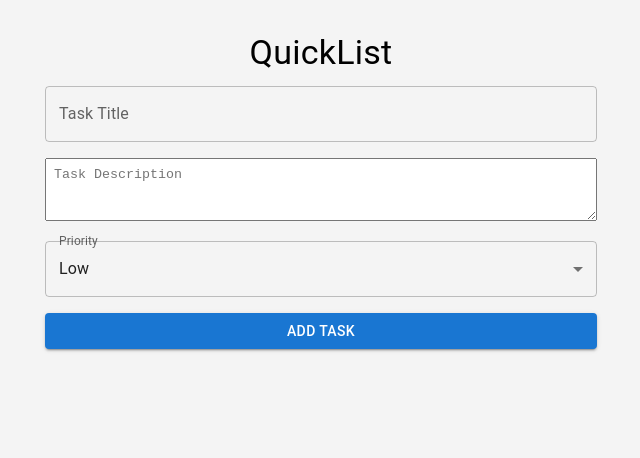
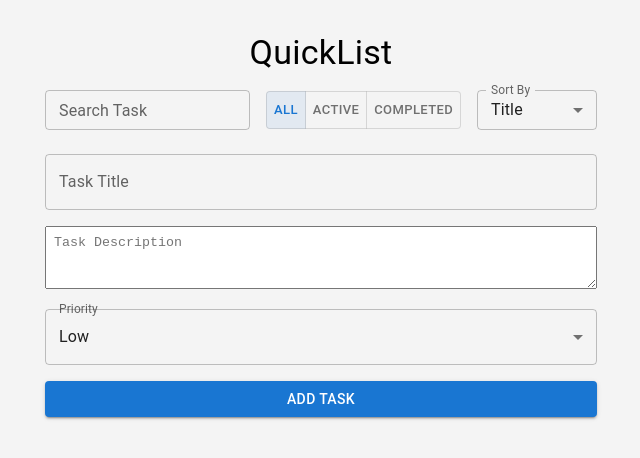
Before and after one commit to TanushreeMohanty/QuickList, a React (Vite) app: page / in a window 1280 px wide. Shown: the top 458 px of the page, without its empty margins (319-959 px from the left). Built offline with nearby package versions, Linux system fonts and the light colour scheme.

Commit message:
Task Filtering and Sorting

```diff
--- a/src/App.jsx
+++ b/src/App.jsx
@@ -1,7 +1,15 @@
 import React, { useState, useEffect } from 'react';
-import { Container, Typography, Snackbar, Modal, Box } from '@mui/material';
+import {
+  Container,
+  Typography,
+  Snackbar,
+  Modal,
+  Box
+} from '@mui/material';
+
 import TaskForm from './components/TaskForm';
 import TaskList from './components/TaskList';
+import TaskControls from './components/TaskControls';
 import { loadTasks, saveTasks } from './utils/localStorageUtils';
 
 const App = () => {
@@ -11,6 +19,11 @@ const App = () => {
   const [editId, setEditId] = useState(null);
   const [modalOpen, setModalOpen] = useState(false);
   const [notification, setNotification] = useState('');
+
+  // New: filter/sort/search
+  const [filter, setFilter] = useState('all');
+  const [sortBy, setSortBy] = useState('title');
+  const [searchQuery, setSearchQuery] = useState('');
 
   useEffect(() => {
     setTasks(loadTasks());
@@ -55,11 +68,52 @@ const App = () => {
     setNotification('Task Deleted!');
   };
 
+  // Filtering, Sorting, Searching logic
+  const getFilteredTasks = () => {
+    let filtered = [...tasks];
+
+    // Filter
+    if (filter === 'active') {
+      filtered = filtered.filter(task => !task.completed);
+    } else if (filter === 'completed') {
+      filtered = filtered.filter(task => task.completed);
+    } else if (filter === 'priority') {
+      filtered = filtered.filter(task => task.priority === 'high');
+    }
+
+    // Search
+    if (searchQuery.trim()) {
+      filtered = filtered.filter(task =>
+        task.title.toLowerCase().includes(searchQuery.toLowerCase())
+      );
+    }
+
+    // Sort
+    if (sortBy === 'title') {
+      filtered.sort((a, b) => a.title.localeCompare(b.title));
+    } else if (sortBy === 'priority') {
+      const order = { high: 0, medium: 1, low: 2 };
+      filtered.sort((a, b) => order[a.priority] - order[b.priority]);
+    }
+
+    return filtered;
+  };
+
   return (
-    <Container maxWidth="sm" sx={{ mt: 4 }}>
+    <Container maxWidth="sm" sx={{ mt: 4, mb: 4 }}>
       <Typography variant="h4" align="center" gutterBottom>
         QuickList
       </Typography>
+
+      {/* New: Controls for Filter / Sort / Search */}
+      <TaskControls
+        filter={filter}
+        setFilter={setFilter}
+        sortBy={sortBy}
+        setSortBy={setSortBy}
+        searchQuery={searchQuery}
+        setSearchQuery={setSearchQuery}
+      />
 
       <TaskForm
         taskData={taskData}
@@ -69,7 +123,7 @@ const App = () => {
       />
 
       <TaskList
-        tasks={tasks}
+        tasks={getFilteredTasks()}
         onToggle={handleToggleComplete}
         onEdit={handleEdit}
         onDelete={handleDelete}
--- /dev/null
+++ b/src/components/TaskControls.jsx
@@ -0,0 +1,57 @@
+import React from 'react';
+import { Box, TextField, ToggleButtonGroup, ToggleButton, FormControl, InputLabel, Select, MenuItem } from '@mui/material';
+
+const TaskControls = ({ filter, setFilter, sortBy, setSortBy, searchQuery, setSearchQuery }) => {
+  return (
+    <Box
+      sx={{
+        display: 'flex',
+        flexDirection: { xs: 'column', sm: 'row' },
+        gap: 2,
+        alignItems: 'center',
+        justifyContent: 'space-between',
+        mb: 3,
+        mt: 2,
+      }}
+    >
+      {/* 🔍 Search */}
+      <TextField
+        label="Search Task"
+        variant="outlined"
+        size="small"
+        value={searchQuery}
+        onChange={(e) => setSearchQuery(e.target.value)}
+      />
+
+      {/* 🔘 Filter */}
+      <ToggleButtonGroup
+        value={filter}
+        exclusive
+        onChange={(e, newFilter) => {
+          if (newFilter !== null) setFilter(newFilter);
+        }}
+        size="small"
+        color="primary"
+      >
+        <ToggleButton value="all">All</ToggleButton>
+        <ToggleButton value="active">Active</ToggleButton>
+        <ToggleButton value="completed">Completed</ToggleButton>
+      </ToggleButtonGroup>
+
+      {/* ↕️ Sort */}
+      <FormControl size="small" sx={{ minWidth: 120 }}>
+        <InputLabel>Sort By</InputLabel>
+        <Select
+          value={sortBy}
+          label="Sort By"
+          onChange={(e) => setSortBy(e.target.value)}
+        >
+          <MenuItem value="title">Title</MenuItem>
+          <MenuItem value="priority">Priority</MenuItem>
+        </Select>
+      </FormControl>
+    </Box>
+  );
+};
+
+export default TaskControls;
```
Also changed, not shown: 1 other file (tests, documents, lock files or other folders).
